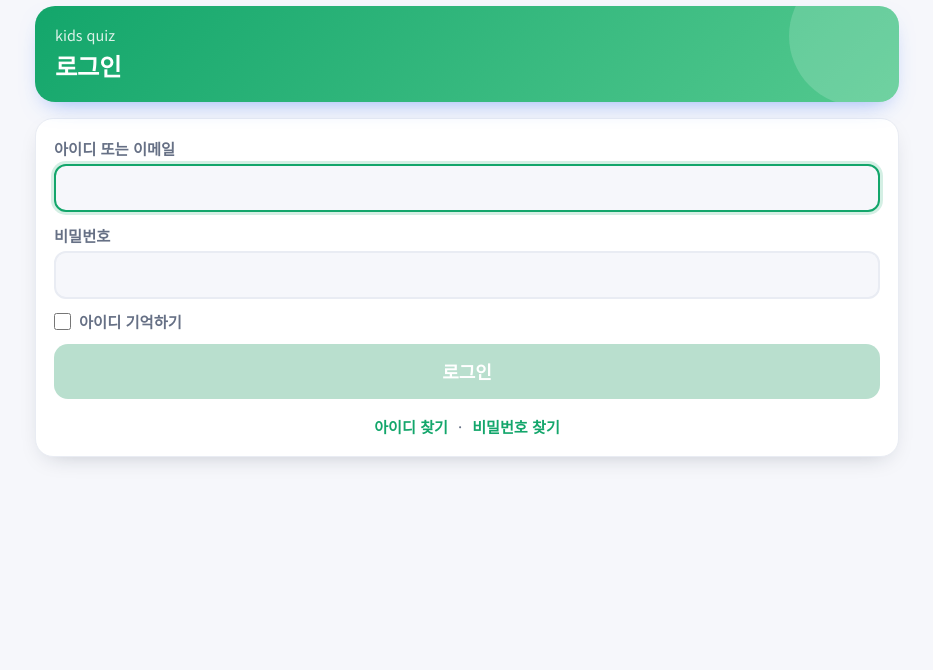
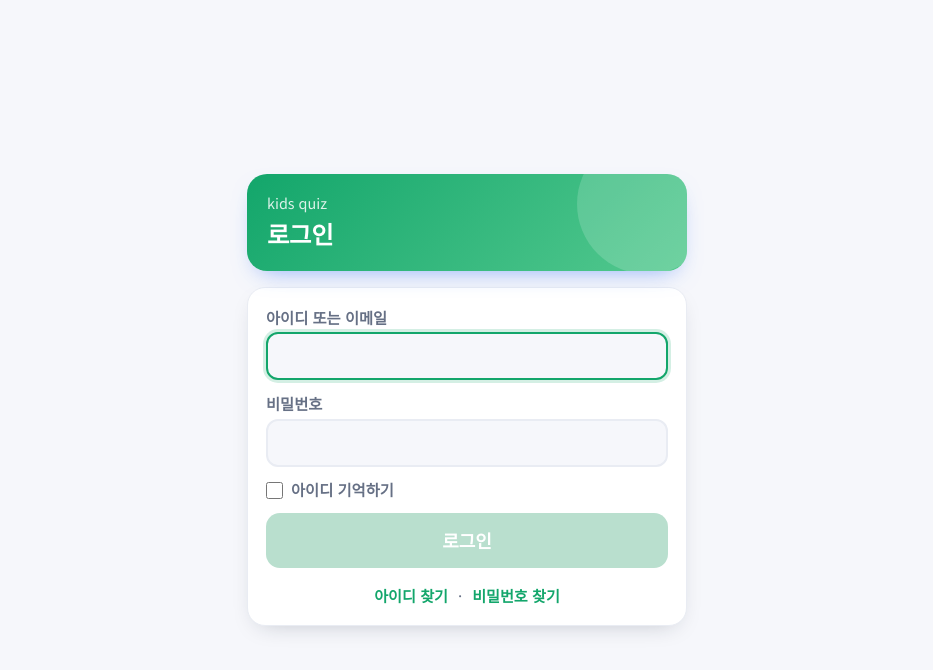
Before and after one commit to yoonwooj/study, a React (Vite) app: page / in a window 1280 px wide. Shown: the top 670 px of the page, without its empty margins (173-1106 px from the left). Built offline with nearby package versions, Linux system fonts and the light colour scheme; no server answers.

Commit message:
Add centered account recovery and login styles

```diff
--- a/src/styles.css
+++ b/src/styles.css
@@ -813,3 +813,41 @@ textarea:focus-visible){
 .quote-audio-rate select{max-width:190px;min-height:38px;padding:6px 10px;border:1px solid var(--line);border-radius:9px;background:var(--card);color:var(--ink);font:inherit}
 .quote-audio-help{font-size:.74rem;color:var(--sub);text-align:center}
 @media(max-width:380px){.quote-audio-actions{display:grid;grid-template-columns:1fr 1fr}.quote-audio-actions .quote-audio-play{grid-column:1/-1}.quote-audio-rate{align-items:flex-start;flex-direction:column}.quote-audio-rate select{width:100%;max-width:none}}
+
+
+/* 계정 진입 화면 중앙 정렬 */
+.app.login.account-center{
+  min-height:100dvh;
+  display:flex;
+  align-items:center;
+  justify-content:center;
+  padding:24px 16px;
+}
+.app.login.account-center>.page{
+  width:100%;
+  max-width:440px;
+  margin:0 auto;
+  padding:0;
+}
+.account-card{gap:14px}
+.account-found-id{
+  padding:16px;
+  border-radius:12px;
+  background:var(--soft);
+  color:#087a4b;
+  text-align:center;
+  font-size:1.2rem;
+  font-weight:800;
+  letter-spacing:.04em;
+  overflow-wrap:anywhere;
+}
+.account-message{line-height:1.7}
+.account-back-link{
+  display:block;
+  margin-top:4px;
+  text-align:center;
+  color:#13a66b;
+  font-size:.88rem;
+  font-weight:700;
+  text-decoration:none;
+}
```
